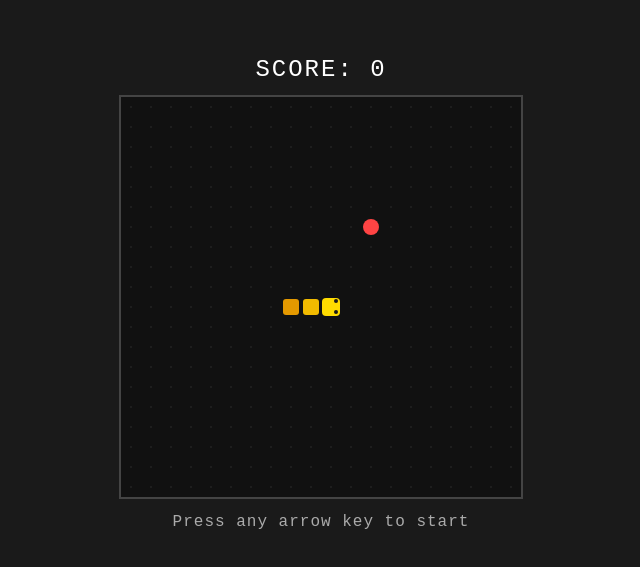
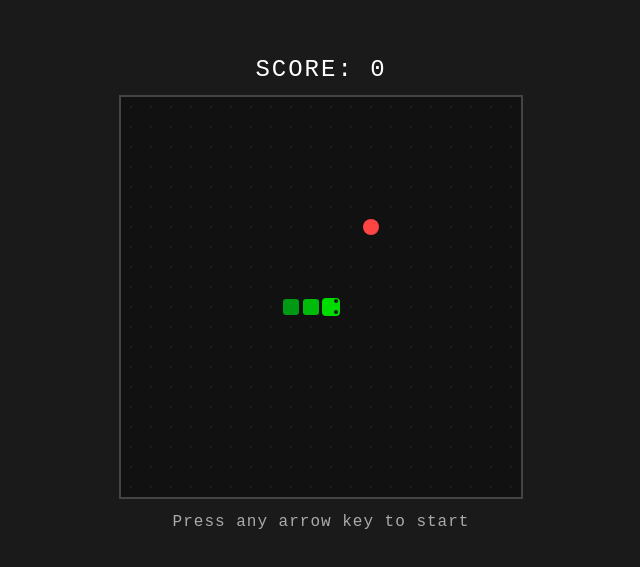
Before and after one commit to maxsamberg24/snake, a plain HTML site: page index.html in a window 1280 px wide. Shown: the part 107-674 px from the top of the page, without its empty margins (319-959 px from the left). Drawn offline with Linux system fonts and the light colour scheme.

Commit message:
Add files via upload

```diff
--- a/index.html
+++ b/index.html
@@ -138,10 +138,10 @@
       snake.forEach((seg, i) => {
         const isHead = i === 0;
         const t = i / snake.length;
-        // Yellow gradient: bright at head, darker at tail
-        const r = Math.round(255 - t * 40);
+        // Green gradient: bright at head, darker at tail
+        const r = 0;
         const g = Math.round(220 - t * 100);
-        const b = 0;
+        const b = Math.round(t * 30);
         ctx.fillStyle = `rgb(${r},${g},${b})`;
 
         const padding = isHead ? 1 : 2;
@@ -160,7 +160,6 @@
           ctx.fillStyle = '#1a1a1a';
           const ex = seg.x * CELL;
           const ey = seg.y * CELL;
-          // Position eyes based on direction
           const eyes = getEyePositions(ex, ey, dir);
           eyes.forEach(([ex2, ey2]) => {
             ctx.beginPath();
```
